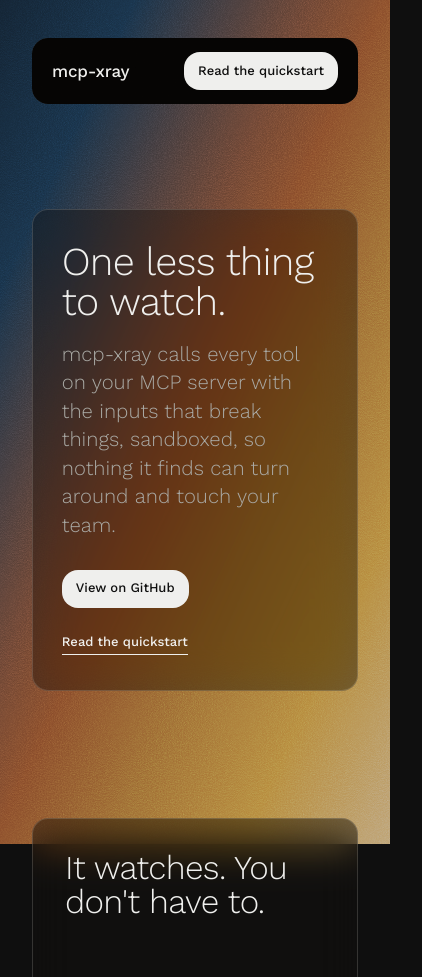
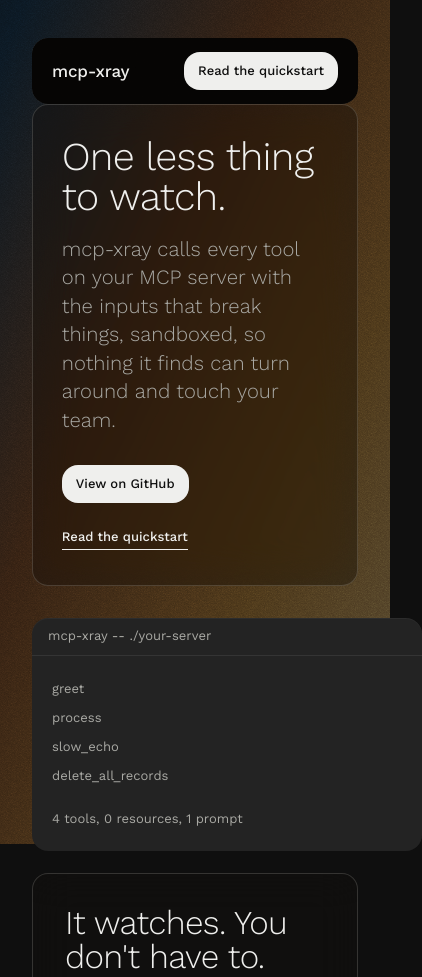
Before and after one commit to mbishflavien/mcp-xray, a plain HTML site: page docs/index.html in a window 390 px wide. Shown: the top 977 px of the page, 422 px wide, since content can reach past the window. Drawn offline with nearby package versions, Linux system fonts and the light colour scheme.

Commit message:
Darken the sky, thicken the grain further, vary the drift path, fix hero-demo visibility
- The gradient's brightest stop was a near-white cream (#f3dfb8),
  which read as "too lit up" partway through its loop. Darkened every
  stop (navy through the whole warm range) so the brightest moment is
  now a muted tan, never close to white, and raised the scrim from
  rgba(6,5,4,.2) to rgba(3,2,1,.5) as a uniform darkening layer on top
  regardless of where the gradient currently sits.
- Grain opacity .65 -> .85, tile 120px -> 90px, for a clearly heavier
  texture.
- skyShift used to ping-pong along one diagonal (always the same two
  points). Now cycles through four different corners in sequence
  (top-left -> top-right -> bottom-right -> bottom-left -> loop), so
  the drift direction actually varies instead of always arriving from
  the same place.
- The hero's tool-introspection panel was display:none below 900px,
  which is a lot of real laptop windows, not just phones - that's
  almost certainly why it read as "not visible." It now stays visible
  at every width, stacking below the hero text once it no longer fits
  beside it instead of disappearing.

Co-Authored-By: Claude Sonnet 5 <noreply@anthropic.com>

```diff
--- a/docs/index.html
+++ b/docs/index.html
@@ -40,13 +40,19 @@ body{background:var(--bg);color:var(--ink);font-family:var(--face);font-weight:4
 
 /* ── persistent background: a slow ambient sunset, fixed, never changes with scroll ─ */
 .bg-sky{position:fixed;inset:0;z-index:-2;overflow:hidden;
-  background:linear-gradient(115deg,#0a0d13,#101a26,#1c3a56,#a85a33,#e3a94a,#f3dfb8,#e3a94a,#a85a33,#1c3a56,#101a26,#0a0d13); /* taste-skill-ignore: the client's explicit request is literally "a gradient of all those sunset colours, looping" as the page background, not a decorative UI gradient */
+  background:linear-gradient(115deg,#07090e,#0c1420,#142b40,#5e3a22,#8a622f,#a4835a,#8a622f,#5e3a22,#142b40,#0c1420,#07090e); /* taste-skill-ignore: the client's explicit request is literally "a gradient of all those sunset colours, looping" as the page background, not a decorative UI gradient */
   background-size:320% 320%;
   animation:skyShift 48s ease-in-out infinite}
-@keyframes skyShift{0%{background-position:0% 30%}50%{background-position:100% 70%}100%{background-position:0% 30%}}
-.bg-sky::after{content:"";position:absolute;inset:0;background-image:var(--grain);background-size:120px;
-  opacity:.65;mix-blend-mode:overlay;pointer-events:none}
-.bg-scrim{position:fixed;inset:0;z-index:-1;background:rgba(6,5,4,.2);pointer-events:none}
+@keyframes skyShift{
+  0%{background-position:12% 18%}
+  25%{background-position:88% 12%}
+  50%{background-position:82% 88%}
+  75%{background-position:14% 82%}
+  100%{background-position:12% 18%}
+}
+.bg-sky::after{content:"";position:absolute;inset:0;background-image:var(--grain);background-size:90px;
+  opacity:.85;mix-blend-mode:overlay;pointer-events:none}
+.bg-scrim{position:fixed;inset:0;z-index:-1;background:rgba(3,2,1,.5);pointer-events:none}
 @media (prefers-reduced-motion:reduce){.bg-sky{animation:none;background-position:30% 50%}}
 
 /* ── glass: the shared content surface over the fixed video ──────────── */
@@ -188,7 +194,7 @@ footer .panel{padding:28px 32px}
 @media (max-width:900px){
   .hero{min-height:82vh}
   .hero-panel{margin:0 var(--marginR) 0 var(--margin);padding:2rem 1.8rem 2.2rem;max-width:none}
-  .hero-demo{display:none}
+  .hero-demo{width:100%;max-width:420px;margin:0 var(--marginR) 0 var(--margin)}
   .how{grid-template-columns:1fr}
   .how .stage-wrap{position:static;margin-top:2rem}
   .how .step{min-height:0;padding:2.4rem 0}
```
